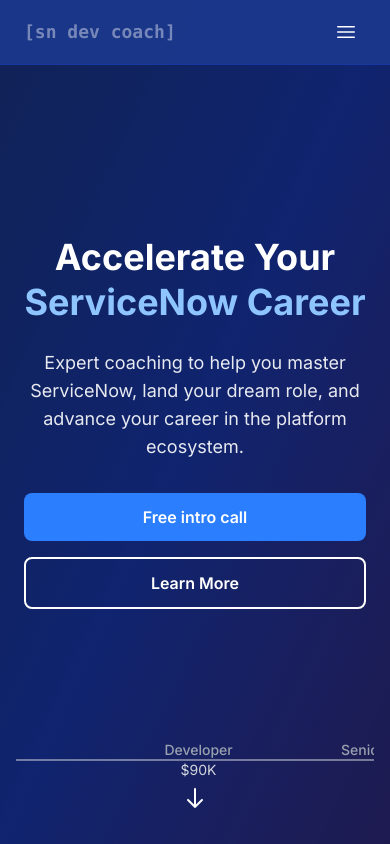
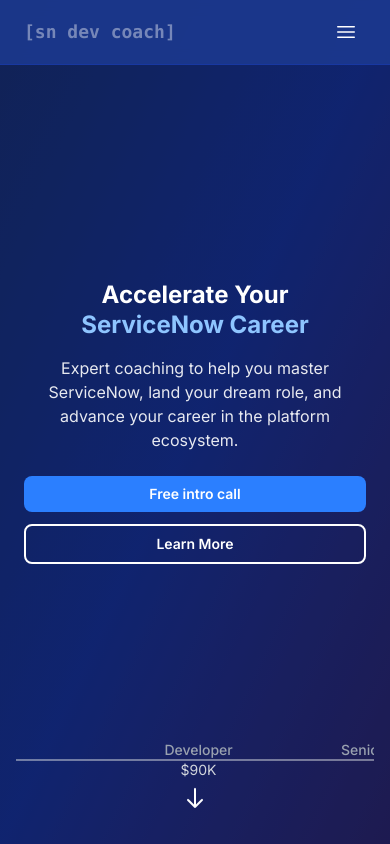
Before and after one commit to hunterphillips/sndev-career-coach, a Next.js app: page / in a window 390 px wide. Shown: the top 844 px of the page. Built offline with nearby package versions, Linux system fonts and the light colour scheme; no server answers.

Commit message:
mobile scale

```diff
--- a/src/components/sections/Hero.jsx
+++ b/src/components/sections/Hero.jsx
@@ -25,23 +25,23 @@
 
       {/* Hero Content */}
       <div className="relative z-10 text-center text-white px-6 max-w-4xl mx-auto">
-        <h1 className="text-4xl sm:text-5xl md:text-7xl font-bold mb-6 leading-tight">
+        <h1 className="text-2xl sm:text-1xl md:text-7xl font-bold mb-4 sm:mb-6 leading-tight">
           Accelerate Your
           <span className="block text-blue-300">ServiceNow Career</span>
         </h1>
-        <p className="text-lg sm:text-xl md:text-2xl mb-8 opacity-90 max-w-2xl mx-auto">
+        <p className="text-base sm:text-xl md:text-2xl mb-6 sm:mb-8 opacity-90 max-w-2xl mx-auto">
           Expert coaching to help you master ServiceNow, land your dream role,
           and advance your career in the platform ecosystem.
         </p>
-        <div className="flex flex-col sm:flex-row gap-4 justify-center">
+        <div className="flex flex-col sm:flex-row gap-3 sm:gap-4 justify-center">
           <button
-            className="bg-blue-500 hover:bg-blue-600 text-white px-6 py-3 sm:px-8 sm:py-4 rounded-lg text-base sm:text-lg font-semibold transition-colors cursor-pointer"
+            className="bg-blue-500 hover:bg-blue-600 text-white px-4 py-2 sm:px-8 sm:py-4 rounded-lg text-sm sm:text-lg font-semibold transition-colors cursor-pointer"
             onClick={scrollToBooking}
           >
             Free intro call
           </button>
           <button
-            className="border-2 border-white text-white hover:bg-white hover:text-blue-900 px-6 py-3 sm:px-8 sm:py-4 rounded-lg text-base sm:text-lg font-semibold transition-colors cursor-pointer"
+            className="border-2 border-white text-white hover:bg-white hover:text-blue-900 px-4 py-2 sm:px-8 sm:py-4 rounded-lg text-sm sm:text-lg font-semibold transition-colors cursor-pointer"
             onClick={scrollToServices}
           >
             Learn More
@@ -50,7 +50,7 @@
       </div>
 
       {/* Salary timeline */}
-      <div className="absolute bottom-4 w-full">
+      <div className="absolute bottom-4 sm:bottom-20 w-full">
         <CareerTimeline />
       </div>
 
```
